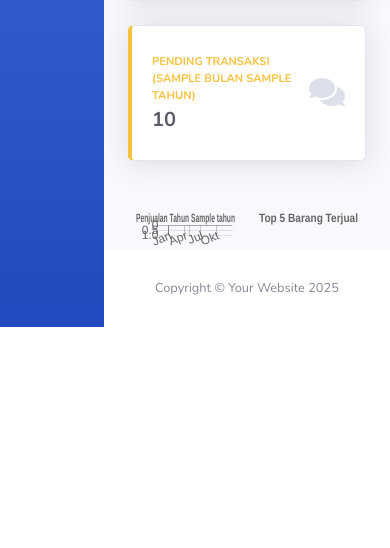
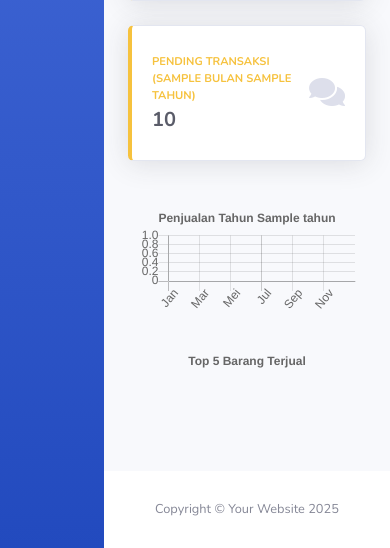
Before and after one commit to leopard1982/posmi, a Django app: template templates/administrator/index.html in a window 390 px wide. Shown: the part 591-1139 px from the top of the page. Before the commit the page ends 918 px from the top, so only its background shows below. Run offline with Django 3.2, Linux system fonts and the light colour scheme; the template is opened without the code that fills it: most values are stand-ins (such as "Sample title", 1, 10 or a date in 2020); some libraries are stand-ins or nearby versions.

Commit message:
chart responsive

```diff
--- a/templates/administrator/index.html
+++ b/templates/administrator/index.html
@@ -469,11 +469,11 @@
                     </div>
 
                     <!-- untuk cart -->
-                    <div class="row px-2 mt-3">
-                        <div class="col-6">
+                    <div class="row px-2">
+                        <div class="col-12 col-xxl-6 col-xl-6 col-lg-6 my-3">
                             {% include 'components/charts.html'%}
                         </div>
-                        <div class="col-6">
+                        <div class="col-12 col-xxl-6 col-xl-6 col-lg-6 my-3">
                             {% include 'components/charts2.html'%}
                         </div>
                     </div>
```
